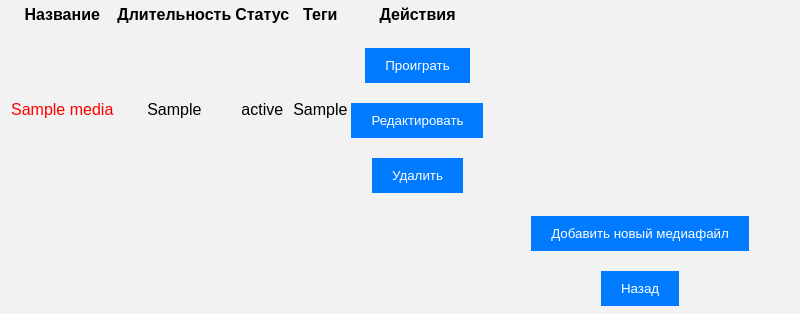
After one commit to Scroll-master/Flask-Media-Scheduler, a Flask app: template templates/media_player.html in a window 1280 px wide. The commit adds this page. Shown: the part 727-1041 px from the top of the page, without its empty margins (0-800 px from the left). Run offline with Flask 3, Linux system fonts and the light colour scheme; the template is opened without the code that fills it: values that come from a table or form of the project are taken from there, others are empty; tables that the repository leaves empty hold one stand-in row (values such as "Sample post"); one stand-in notice (Sample message) is shown.

Commit message:
Added media playback page, upload, and deletion functionality
- Implemented a new media_player.html page for playing media files directly from the database.
- Added functionality for uploading, deleting, and editing media files.
- Addressed an issue with the Flask-Uploads library not functioning properly, which required adjustments in handling media file paths.
- Made minor fixes and improvements, including:
  - Added JavaScript confirmation for deleting items to prevent accidental removals.
  - Corrected TemplateSyntaxError issues by fixing Jinja template block nesting.
  - Enhanced user feedback with flash messages for error handling.
  - Updated media file listing to highlight items currently in use, preventing unintended deletions.

These changes enhance the overall functionality of the application and improve user experience by providing clear feedback and preventing data loss through accidental deletions.

```diff
--- a/app.py
+++ b/app.py
@@ -6,16 +6,24 @@ import pymysql
 import secrets, json, os
 from datetime import datetime
 from werkzeug.security import generate_password_hash, check_password_hash
+from werkzeug.utils import secure_filename  # Добавлен для безопасной загрузки файлов
 import threading
+
 
 app = Flask(__name__)
 
 app.secret_key = secrets.token_hex(16)
 
+# Создайте объект UploadSet для медиафайлов
+
+
 app.config['SQLALCHEMY_DATABASE_URI'] = 'mysql+pymysql://root:20120512LiBuN@localhost/Users'
 app.config['SQLALCHEMY_TRACK_MODIFICATIONS'] = False
+app.config['UPLOAD_FOLDER'] = 'C:/Users/PC/Desktop/Python_Hope/static/videos'
+
 
 db = SQLAlchemy(app)
+
 
 
 login_manager = LoginManager()
@@ -201,8 +209,9 @@ def super_admin_page():
         return "Доступ запрещен", 403  # Или перенаправление на другую страницу
     schedules = Schedule.query.all()  # Загружаем все расписания из базы данных
     events = Event.query.all()  # Загружаем все события из базы данных
+    media_files = Media.query.all()  # Добавьте эту строку для получения медиафайлов
     # Логика страницы Super_Admin
-    return render_template('super_admin.html', schedules=schedules, events=events)
+    return render_template('super_admin.html', schedules=schedules, events=events, media_files=media_files)
 
 
 #Маршрут для создания нового расписания:
@@ -240,7 +249,7 @@ def new_schedule():
                 return render_template('edit_schedule.html', schedule=None)
 
         else:
-            schedule.datetime = None  # Обнуляем дату и время для не-специальных дат
+            new_schedule.datetime = None  # Обнуляем дату и время для не-специальных дат
 
         db.session.add(new_schedule)
         db.session.commit()
@@ -371,8 +380,92 @@ def delete_event(event_id):
     return redirect(url_for('super_admin_page'))
 
 
+@app.route('/media/new', methods=['GET', 'POST'])
+@login_required
+def new_media():
+    if current_user.role != 'master':
+        return "Доступ запрещен", 403
+    if request.method == 'POST':
+        if 'media' in request.files:
+            file = request.files['media']
+            if file.filename != '' and file.filename.endswith(('.mp4', '.avi')):
+                tags = request.form.get('tags')  # Получение тегов из формы
+                filename = secure_filename(file.filename)
+                filepath = os.path.join(app.config['UPLOAD_FOLDER'], filename)
+                file.save(filepath)
+                # Определение длительности видео
+                try:
+                    clip = VideoFileClip(filepath)
+                    duration = str(datetime.timedelta(seconds=int(clip.duration)))
+                except Exception as e:
+                    flash(f'Ошибка при определении длительности файла: {e}')
+                    duration = None  # В случае ошибки установить длительность как None
+                # Проверка существования файла в БД
+                existing_media = Media.query.filter_by(filename=filename).first()
+                if existing_media:
+                    flash('Файл уже существует в базе данных.')
+                    return redirect(url_for('new_media'))
+                # Создание нового медиа объекта
+                new_media = Media(title=filename, filename=filename, filepath=filepath, duration=duration, tags=tags, status='Активен')
+                db.session.add(new_media)
+                db.session.commit()
+                flash('Файл успешно загружен: {}'.format(filename))
+                return redirect(url_for('media_player'))
+            else:
+                flash('Неподдерживаемый формат файла.')
+        else:
+            flash('Файл не выбран.')
+    return render_template('edit_media.html', action='new')
 
 
+@app.route('/media/edit/<int:media_id>', methods=['GET', 'POST'])
+@login_required
+def edit_media(media_id):
+    if current_user.role != 'master':
+        return "Доступ запрещен", 403
+    media = Media.query.get_or_404(media_id)
+    if request.method == 'POST':
+        # Получаем новые теги из формы
+        media.tags = request.form.get('tags')
+        # Сохраняем обновленные данные в базе данных
+        db.session.commit()
+        flash('Информация о медиафайле обновлена.')
+        return redirect(url_for('media_player', media_id=media_id))
+    else:
+        # Отображение формы для редактирования медиафайла
+        return render_template('edit_media.html', media=media)
+
+
+@app.route('/media/delete/<int:media_id>', methods=['POST'])
+@login_required
+def delete_media(media_id):
+    if current_user.role != 'master':
+        return "Доступ запрещен", 403
+    media = Media.query.get_or_404(media_id)
+    # Проверяем, связан ли медиафайл с какими-либо событиями
+    if media.events:
+        # Если медиафайл используется, предотвращаем его удаление
+        flash('Этот медиафайл используется в одном или нескольких событиях и не может быть удалён.', 'error')
+        return redirect(url_for('media_player'))
+    else:
+        # Если медиафайл не используется, удаляем его из базы данных и файловой системы
+        try:
+            os.remove(os.path.join(app.config['UPLOAD_FOLDER'], media.filename))
+        except OSError as e:
+            flash(f'Ошибка при удалении файла: {e}', 'error')
+        db.session.delete(media)
+        db.session.commit()
+        flash('Медиафайл успешно удалён.', 'success')
+        return redirect(url_for('media_player'))
+
+
+@app.route('/media_player')
+@login_required
+def media_player():
+    if current_user.role != 'master':
+        return "Доступ запрещен", 403
+    media_files = Media.query.all()  # Получаем список всех медиафайлов из базы данных
+    return render_template('media_player.html', media_files=media_files)
 
 
 
--- /dev/null
+++ b/templates/media_player.html
@@ -0,0 +1,58 @@
+{% extends 'base.html' %}
+
+{% block content %}
+<div class="container">
+    {% for message in get_flashed_messages(category_filter=["error"]) %}
+    <div class="alert alert-warning" role="alert">
+        {{ message }}
+    </div>
+    {% endfor %} <!-- Закрытие цикла for для сообщений -->
+    <h2>Видеогалерея</h2>
+    <!-- Встроенный плеер -->
+    <video id="videoPlayer" controls width="100%">
+        <source src="" type="video/mp4"> <!-- Источник видео будет устанавливаться через JavaScript -->
+        Ваш браузер не поддерживает видео тег.
+    </video>
+
+    <!-- Таблица с медиафайлами -->
+    <table>
+        <tr>
+            <th>Название</th>
+            <th>Длительность</th>
+            <th>Статус</th>
+            <th>Теги</th>
+            <th>Действия</th>
+        </tr>
+        {% for media in media_files %}
+        <tr>
+            <td><span style="{{ 'color: red;' if media.events else '' }}">{{ media.title }}</span></td>
+            <td>{{ media.duration }}</td>
+            <td>{{ media.status }}</td>
+            <td>{{ media.tags }}</td>
+            <td>
+                <button onclick="playVideo('{{ url_for('static', filename='videos/' + media.filename) }}')">Проиграть</button>
+                <form action="{{ url_for('edit_media', media_id=media.id) }}" method="get">
+                    <button type="submit">Редактировать</button>
+                </form>
+                <form action="{{ url_for('delete_media', media_id=media.id) }}" method="post" onsubmit="return confirm('Вы уверены, что хотите удалить этот медиафайл?');">
+                    <button type="submit">Удалить</button>
+                </form>
+            </td>
+        </tr>
+        {% endfor %}
+    </table>
+</div>
+<form action="{{ url_for('new_media') }}" method="post" enctype="multipart/form-data">
+    <button type="submit" class="btn btn-secondary">Добавить новый медиафайл</button>
+</form>
+<form action="{{ url_for('super_admin_page') }}" method="get">
+    <button type="submit" class="btn btn-secondary">Назад</button>
+</form>
+<script>
+function playVideo(sourceUrl) {
+    var player = document.getElementById('videoPlayer');
+    player.src = sourceUrl;
+    player.play();
+}
+</script>
+{% endblock %}
```
Also changed, not shown: templates/edit_media.html (added, +37 -0 lines), templates/super_admin.html (+36 -3 lines), 3 other files.
